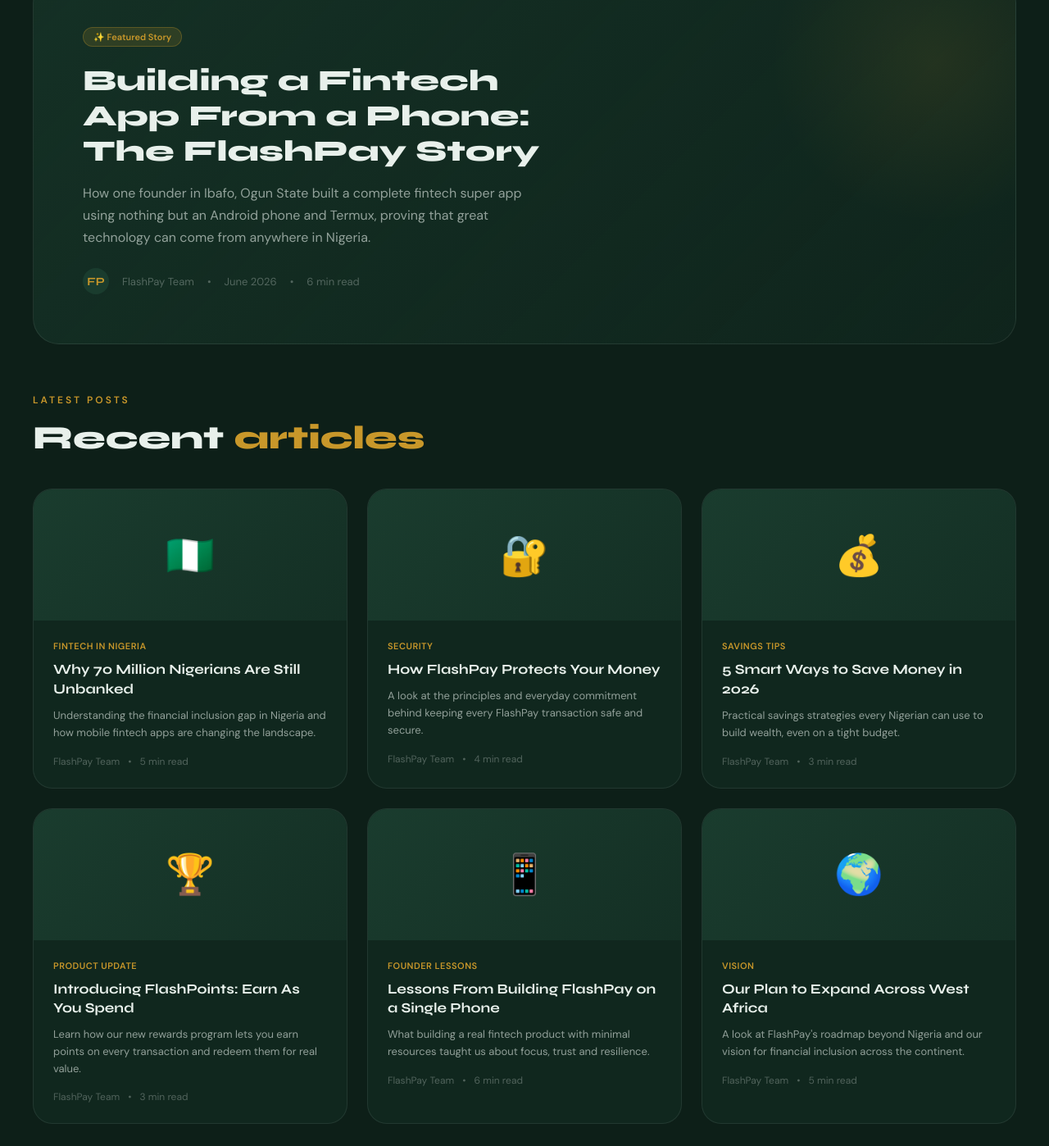
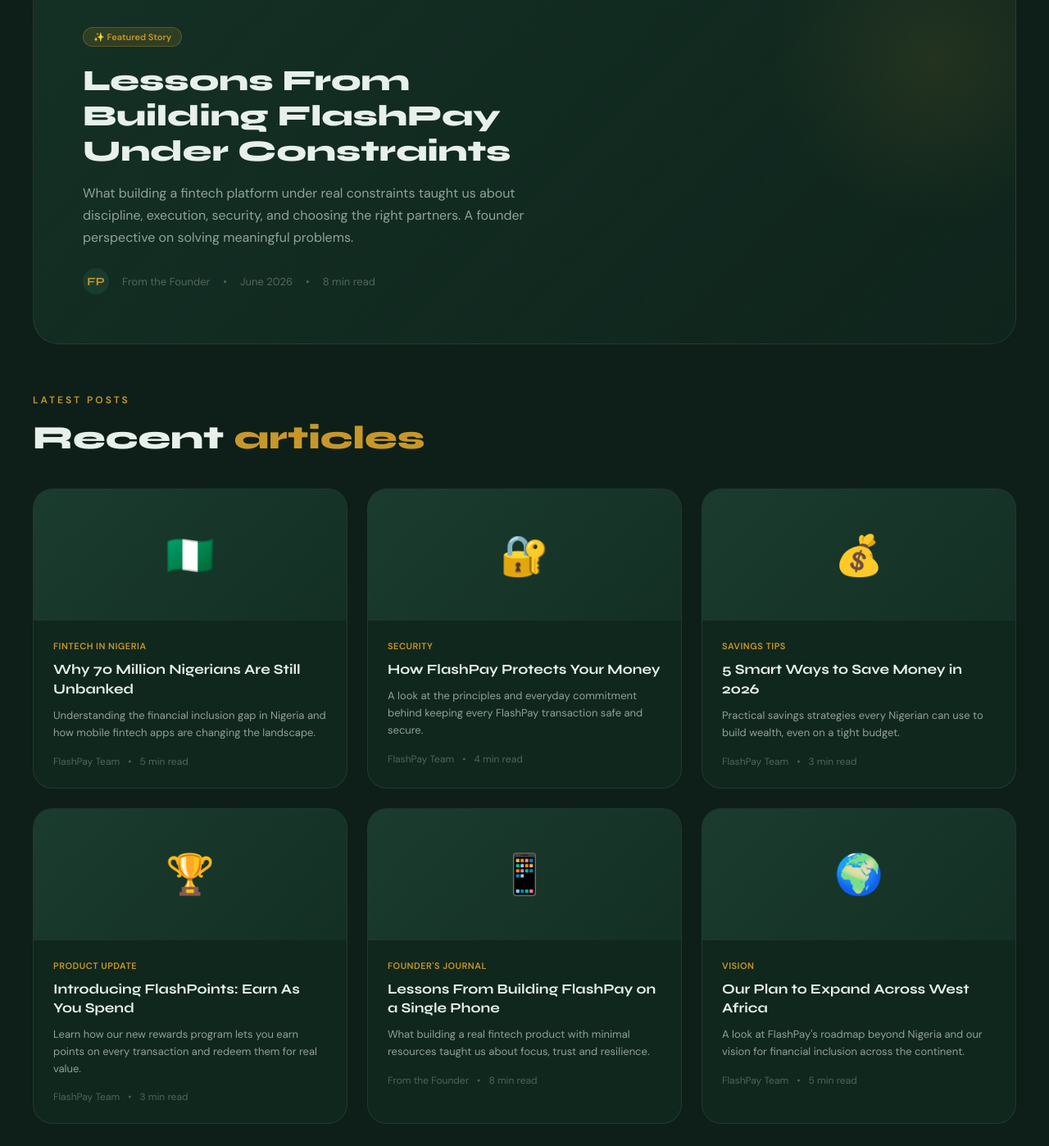
Before and after one commit to michaeloluwatoyin730/flashpay-careers, a website: page pages/blog.html in a window 1280 px wide. Shown: the part 662-2060 px from the top of the page at 82% size. Drawn offline with Linux system fonts and the light colour scheme; no server answers.

Commit message:
Update blog featured card title, description, author, and category to match new founder story

```diff
--- a/pages/blog.html
+++ b/pages/blog.html
@@ -175,15 +175,15 @@ section{padding:40px 20px}
 
     <a href="blog-post.html?post=building-from-a-phone" class="featured-post reveal">
       <span class="featured-tag">✨ Featured Story</span>
-      <h2>Building a Fintech App From a Phone: The FlashPay Story</h2>
-      <p>How one founder in Ibafo, Ogun State built a complete fintech super app using nothing but an Android phone and Termux, proving that great technology can come from anywhere in Nigeria.</p>
+      <h2>Lessons From Building FlashPay Under Constraints</h2>
+      <p>What building a fintech platform under real constraints taught us about discipline, execution, security, and choosing the right partners. A founder perspective on solving meaningful problems.</p>
       <div class="post-meta">
         <div class="post-avatar">FP</div>
-        <span>FlashPay Team</span>
+        <span>From the Founder</span>
         <span>•</span>
         <span>June 2026</span>
         <span>•</span>
-        <span>6 min read</span>
+        <span>8 min read</span>
       </div>
     </a>
 
@@ -226,10 +226,10 @@ section{padding:40px 20px}
       <a href="blog-post.html?post=tech-stack-powering-flashpay" class="post-card">
         <div class="post-image">📱</div>
         <div class="post-content">
-          <div class="post-category">Founder Lessons</div>
+          <div class="post-category">Founder's Journal</div>
           <h3>Lessons From Building FlashPay on a Single Phone</h3>
           <p>What building a real fintech product with minimal resources taught us about focus, trust and resilience.</p>
-          <div class="post-footer"><span>FlashPay Team</span><span>•</span><span>6 min read</span></div>
+          <div class="post-footer"><span>From the Founder</span><span>•</span><span>8 min read</span></div>
         </div></a>
       <a href="blog-post.html?post=expand-west-africa" class="post-card">
         <div class="post-image">🌍</div>
```
